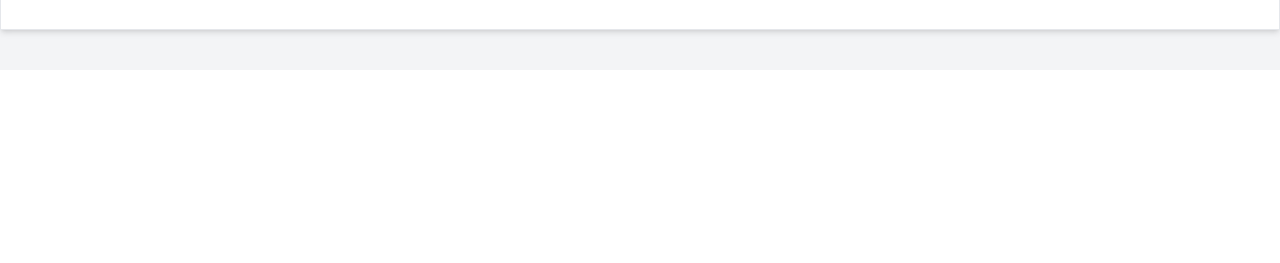
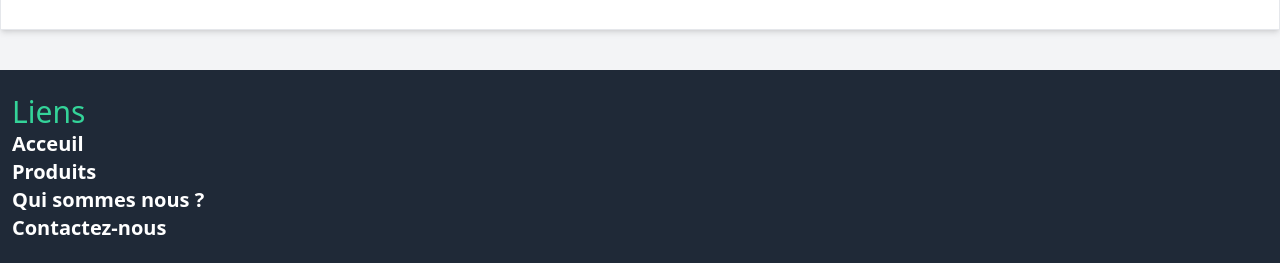
Before and after one commit to comptyadel96/roto-website, a React (Create React App) app: page / in a window 1280 px wide. Shown: the part 1623-1886 px from the top of the page. Before the commit the page ends 1693 px from the top, so only its background shows below. Built offline with nearby package versions, Linux system fonts and the light colour scheme.

Commit message:
add footer

```diff
--- a/src/App.js
+++ b/src/App.js
@@ -3,6 +3,7 @@ import { FiMail, FiPhone } from "react-icons/fi"
 import { ImLocation2, ImInstagram } from "react-icons/im"
 import { MdOutlineFacebook } from "react-icons/md"
 import SlideShow from "./components/SlideShow"
+import Footer from "./components/Footer"
 
 function App() {
   return (
@@ -90,6 +91,7 @@ function App() {
           </div>
         </div>
       </div>
+      <Footer/>
     </div>
   )
 }
--- /dev/null
+++ b/src/components/Footer.js
@@ -0,0 +1,18 @@
+import React from "react"
+
+function Footer() {
+  return (
+    <div className="mt-auto w-full bg-gray-800 flex flex-wrap items-center py-6 lg:px-3">
+      {/* liens */}
+      <div className="flex flex-col items-start text-white">
+        <p className="text-emerald-400 text-3xl">Liens</p>
+        <p className="font-semibold lg:text-xl">Acceuil</p>
+        <p className="font-semibold lg:text-xl">Produits</p>
+        <p className="font-semibold lg:text-xl">Qui sommes nous ?</p>
+        <p className="font-semibold lg:text-xl">Contactez-nous</p>
+      </div>
+    </div>
+  )
+}
+
+export default Footer
```
